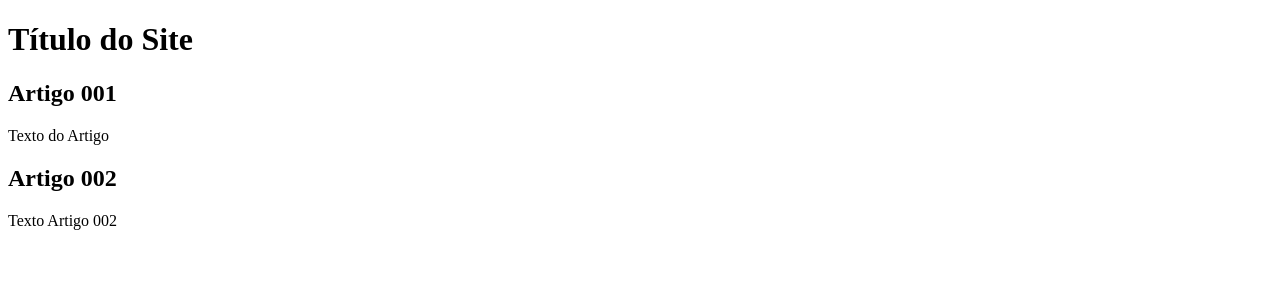
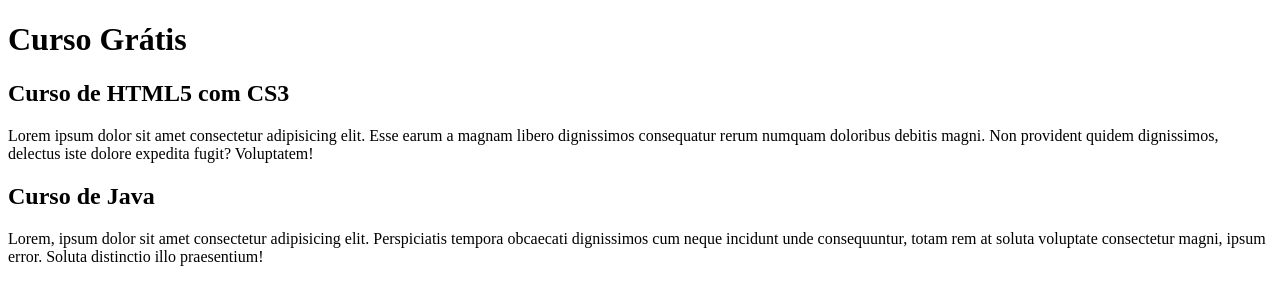
Before and after one commit to ypwds/projeto-site, a plain HTML site: page index.html in a window 1280 px wide. Drawn offline with Linux system fonts and the light colour scheme.

Commit message:
editando o conteúdo
acrescentando o conteúdo do site

```diff
--- a/index.html
+++ b/index.html
@@ -8,15 +8,15 @@
 <body>
     <main>
         <header>
-            <h1>Título do Site</h1>
+            <h1>Curso Grátis</h1>
         </header>
         <article>
-            <h2>Artigo 001</h2>
-            <p>Texto do Artigo</p>
+            <h2>Curso de HTML5 com CS3</h2>
+            <p>Lorem ipsum dolor sit amet consectetur adipisicing elit. Esse earum a magnam libero dignissimos consequatur rerum numquam doloribus debitis magni. Non provident quidem dignissimos, delectus iste dolore expedita fugit? Voluptatem!</p>
         </article>
         <article>
-            <h2>Artigo 002</h2>
-            <p>Texto Artigo 002</p>
+            <h2>Curso de Java</h2>
+            <p>Lorem, ipsum dolor sit amet consectetur adipisicing elit. Perspiciatis tempora obcaecati dignissimos cum neque incidunt unde consequuntur, totam rem at soluta voluptate consectetur magni, ipsum error. Soluta distinctio illo praesentium!</p>
         </article>
     </main>
 </body>
```
